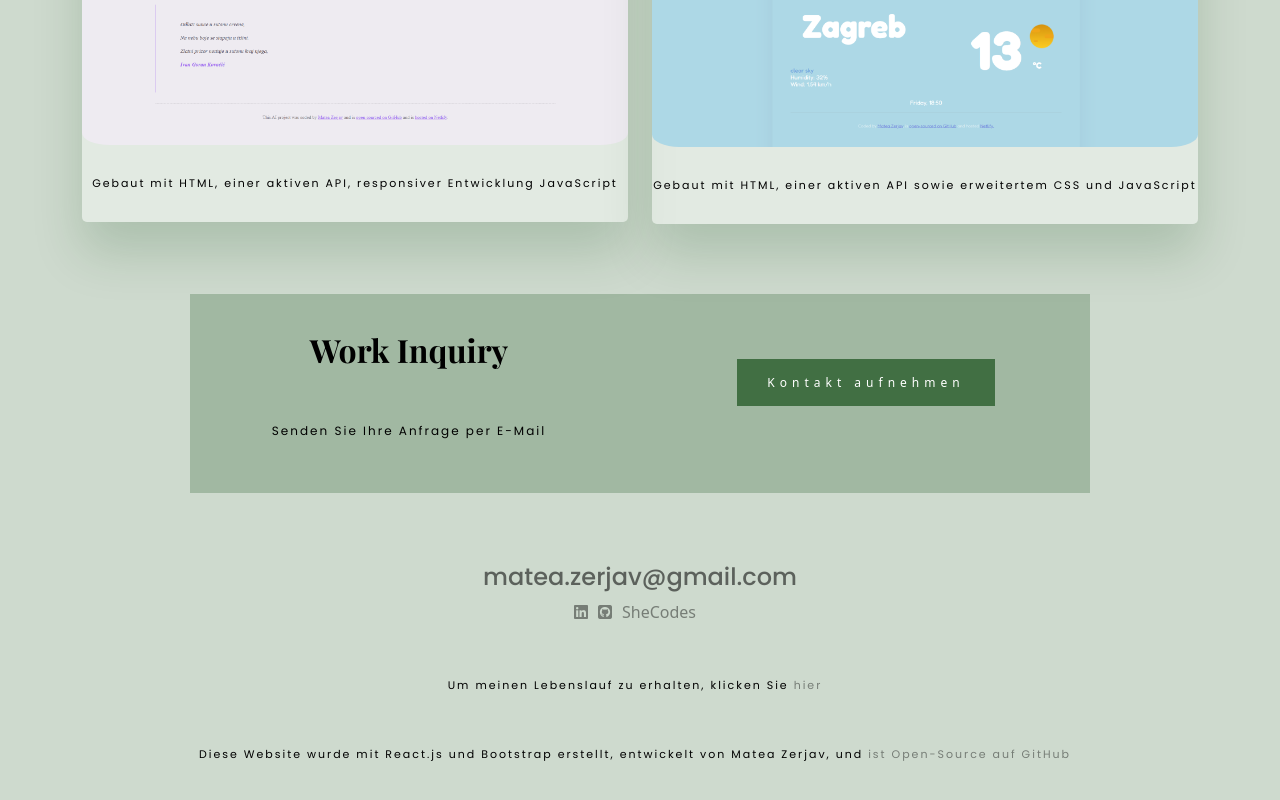
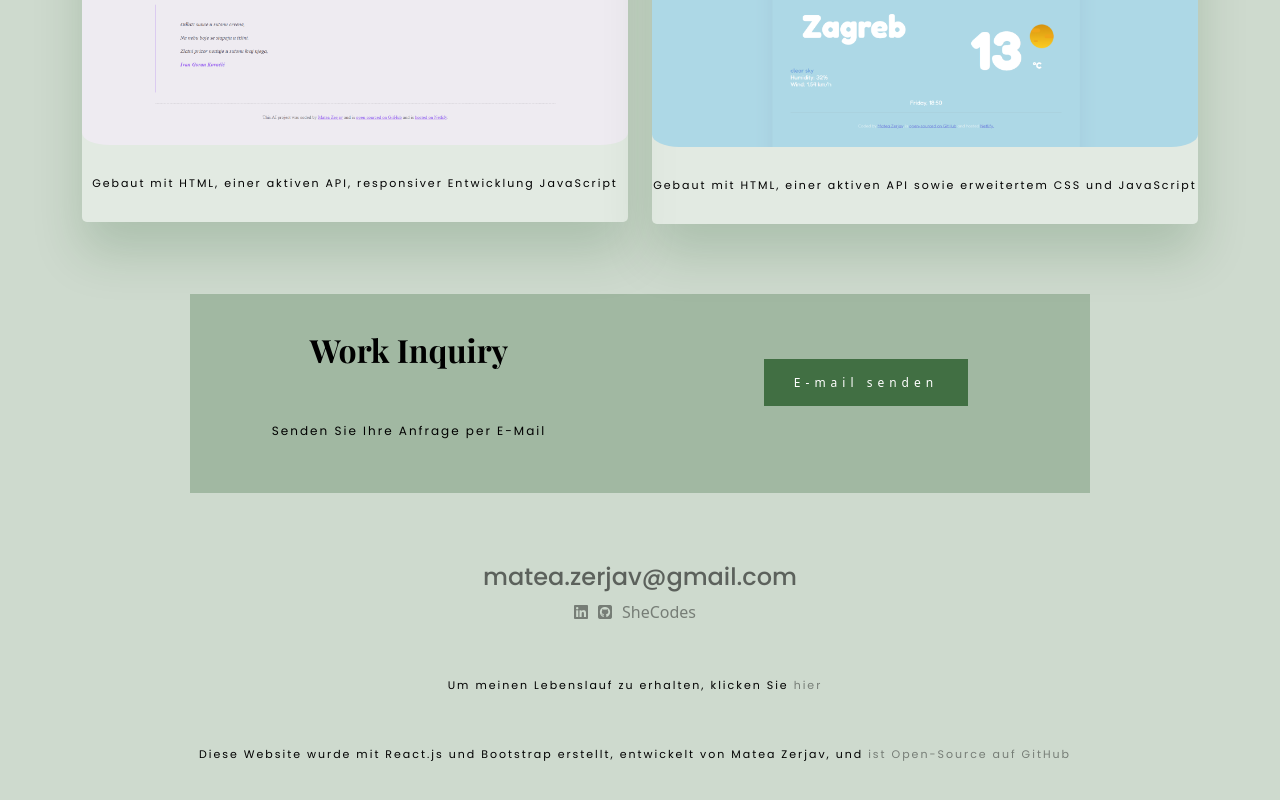
Before and after one commit to MateaZerjav/my-portfolio, a React (Create React App) app: page /#/german in a window 1280 px wide. Shown: the part 2154-2954 px from the top of the page. Built offline with nearby package versions, Linux system fonts and the light colour scheme; a web font is replaced by a local one.

Commit message:
Updated german translation

```diff
--- a/src/pages/german.jsx
+++ b/src/pages/german.jsx
@@ -94,7 +94,7 @@ export default function German() {
         <ContactMe
           inquiry="Work Inquiry"
           paragraph="Senden Sie Ihre Anfrage per E-Mail"
-          button="Kontakt aufnehmen"
+          button="E-mail senden"
         />
         <SocialMedia
           paragraph="Um meinen Lebenslauf zu erhalten, klicken Sie "
```
